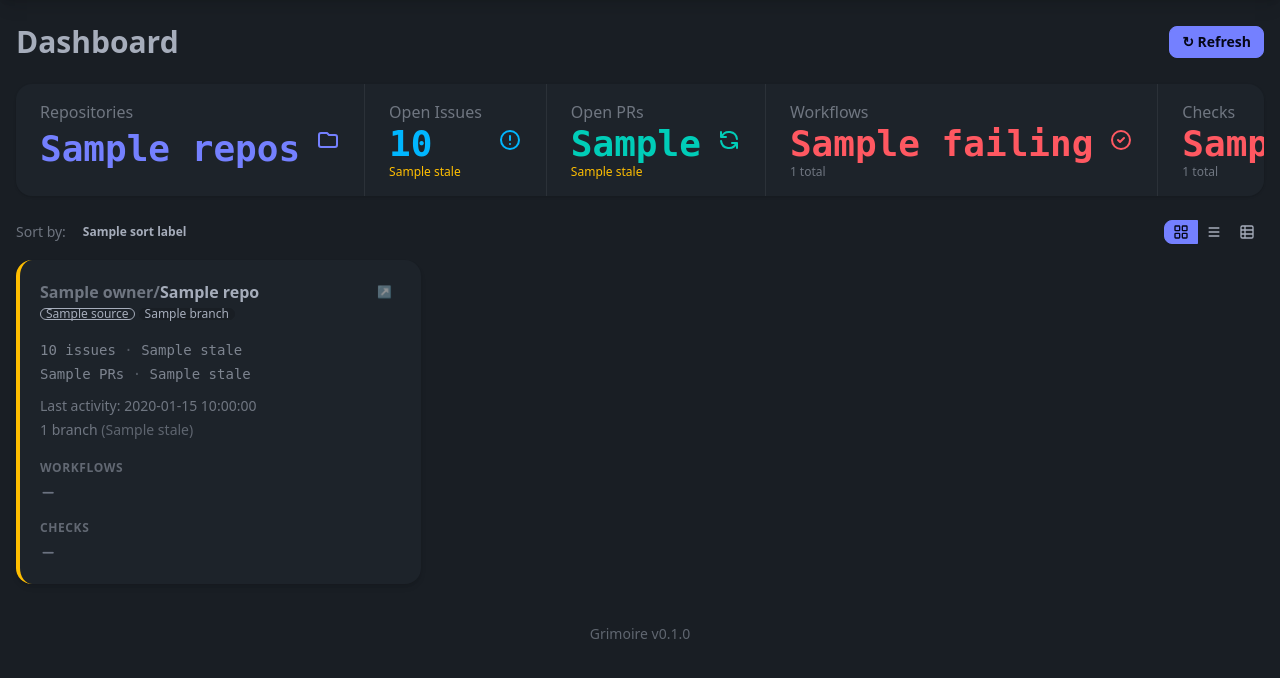
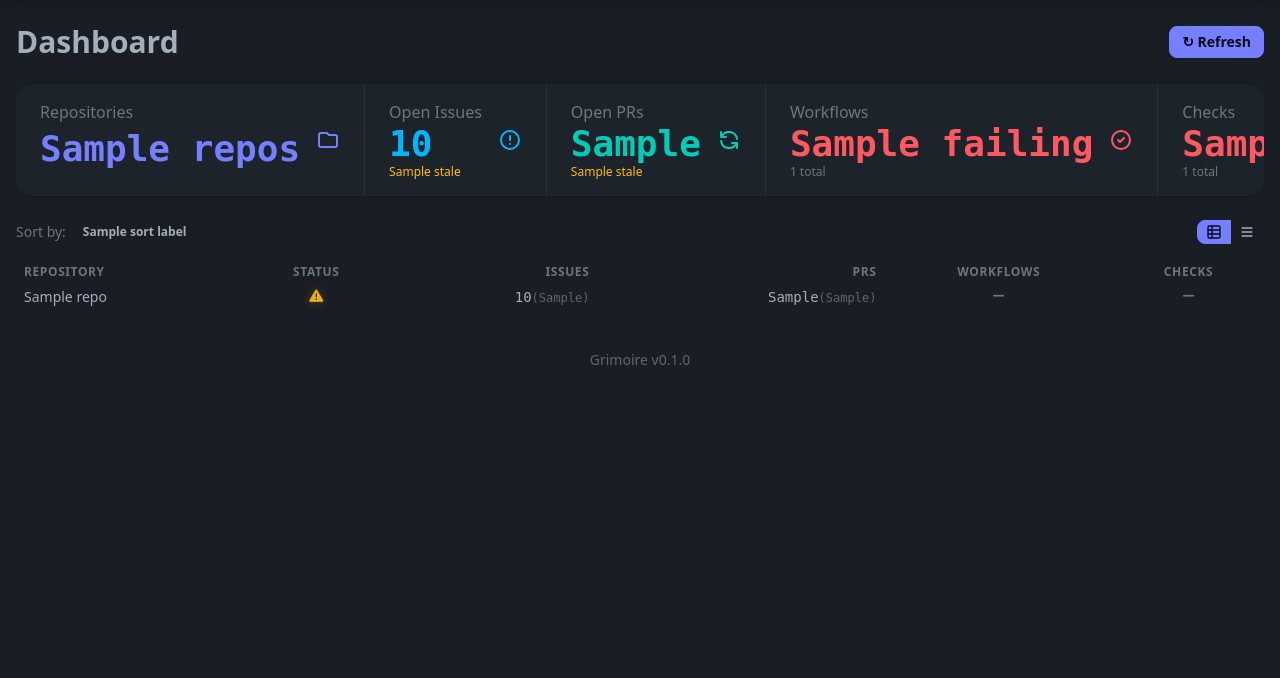
Before and after one commit to danielvm-git/grimoire, a FastAPI app: template src/grimoire/web/templates/dashboard.html in a window 1280 px wide. Shown: the part 69-747 px from the top of the page. Run offline with FastAPI, Linux system fonts and the light colour scheme; the template is opened without the code that fills it: most values are stand-ins (such as "Sample title", 1, 10 or a date in 2020); some libraries are stand-ins or nearby versions.

Commit message:
feat: replace Grid/Table views with compact Matrix view
Introduce an ultra-compact Matrix view (dense table with columns:
Repository, Status, Issues, PRs, Workflows, Checks) as the new default
dashboard view. Each cell uses a single FontAwesome icon or small number
for maximum information density.

- Add dashboard_matrix.html with sortable column headers via HTMX
- Add 'health' sort key (error → warning → ok)
- Remove Grid (cards) and Table views and their templates
- Update view switcher to Matrix/List only
- Migrate legacy localStorage view preferences
- Update tests from cards/table → matrix endpoints

Co-authored-by: Copilot <223556219+Copilot@users.noreply.github.com>

```diff
--- a/src/grimoire/web/templates/dashboard.html
+++ b/src/grimoire/web/templates/dashboard.html
@@ -93,21 +93,18 @@
         {% endfor %}
     </div>
     <div class="join" id="view-switcher">
-        <button class="btn btn-xs join-item view-btn" data-view="grid" onclick="switchView('grid')" title="Grid view">
-            <svg xmlns="http://www.w3.org/2000/svg" class="w-4 h-4" fill="none" viewBox="0 0 24 24" stroke="currentColor" stroke-width="2"><rect x="3" y="3" width="7" height="7" rx="1"/><rect x="14" y="3" width="7" height="7" rx="1"/><rect x="3" y="14" width="7" height="7" rx="1"/><rect x="14" y="14" width="7" height="7" rx="1"/></svg>
+        <button class="btn btn-xs join-item view-btn" data-view="matrix" onclick="switchView('matrix')" title="Matrix view">
+            <svg xmlns="http://www.w3.org/2000/svg" class="w-4 h-4" fill="none" viewBox="0 0 24 24" stroke="currentColor" stroke-width="2"><rect x="3" y="3" width="18" height="18" rx="2"/><path d="M3 9h18M3 15h18M9 3v18"/></svg>
         </button>
         <button class="btn btn-xs join-item view-btn" data-view="list" onclick="switchView('list')" title="List view">
             <svg xmlns="http://www.w3.org/2000/svg" class="w-4 h-4" fill="none" viewBox="0 0 24 24" stroke="currentColor" stroke-width="2"><path d="M4 6h16M4 12h16M4 18h16"/></svg>
-        </button>
-        <button class="btn btn-xs join-item view-btn" data-view="table" onclick="switchView('table')" title="Table view">
-            <svg xmlns="http://www.w3.org/2000/svg" class="w-4 h-4" fill="none" viewBox="0 0 24 24" stroke="currentColor" stroke-width="2"><rect x="3" y="3" width="18" height="18" rx="2"/><path d="M3 9h18M3 15h18M9 3v18"/></svg>
         </button>
     </div>
 </div>
 
 {# ── Repo Grid ────────────────────────────────────────────────────── #}
 <div id="repo-grid">
-    {% include "partials/dashboard_cards.html" %}
+    {% include "partials/dashboard_matrix.html" %}
 </div>
 
 {% else %}
@@ -127,12 +124,13 @@
 
 <script>
     const VIEW_PARTIALS = {
-        grid:  '/partials/dashboard-cards',
-        list:  '/partials/dashboard-list',
-        table: '/partials/dashboard-table',
+        matrix: '/partials/dashboard-matrix',
+        list:   '/partials/dashboard-list',
     };
 
-    let currentView = localStorage.getItem('grimoire-view') || 'grid';
+    let currentView = localStorage.getItem('grimoire-view') || 'matrix';
+    // Migrate legacy view preferences to valid options
+    if (!(currentView in VIEW_PARTIALS)) currentView = 'matrix';
     let currentSort = '{{ sort }}';
     let currentDir  = '{{ dir }}';
 
@@ -165,7 +163,7 @@
     // On page load, apply saved view preference
     document.addEventListener('DOMContentLoaded', function() {
         updateViewButtons();
-        if (currentView !== 'grid') {
+        if (currentView !== 'matrix') {
             fetchView();
         }
     });
--- a/src/grimoire/web/templates/partials/dashboard_cards.html
+++ /dev/null
@@ -1,112 +0,0 @@
-<div class="grid grid-cols-1 md:grid-cols-2 xl:grid-cols-3 gap-4">
-{% for repo in repos %}
-<div class="card bg-base-100 shadow-md hover:shadow-lg transition-shadow {% if repo.health_status == 'error' %}border-l-4 border-error{% elif repo.health_status == 'warning' %}border-l-4 border-warning{% endif %}">
-    <div class="card-body p-5">
-        {# ── Header ── #}
-        <div class="flex justify-between items-start">
-            <div>
-                <h3 class="card-title text-base">
-                    <a href="/repo/{{ repo.full_name }}" class="link link-hover">
-                        <span class="opacity-60">{{ repo.owner }}/</span><span class="font-bold">{{ repo.name }}</span>
-                    </a>
-                </h3>
-                <div class="flex flex-wrap gap-1 mt-1">
-                    <span class="badge badge-outline badge-xs">{{ repo.source }}</span>
-                    {% for branch in repo.branches %}
-                    <span class="badge badge-ghost badge-xs">{{ branch }}</span>
-                    {% endfor %}
-                </div>
-            </div>
-            <a href="https://github.com/{{ repo.full_name }}" target="_blank" rel="noopener"
-               class="btn btn-ghost btn-xs opacity-50 hover:opacity-100" title="View on GitHub">↗</a>
-        </div>
-
-        {# ── Stats Row ── #}
-        <div class="flex flex-wrap gap-x-4 gap-y-1 mt-3 text-sm font-mono-nums">
-            <span>
-                <span class="opacity-70">{{ repo.open_issues }} issues</span>
-                {% if repo.stale_issues %}
-                <span class="opacity-40"> · </span>
-                <span class="{% if repo.open_issues > 0 and (repo.stale_issues * 100 / repo.open_issues) >= staleness.problematic_stale_issues_pct %}text-warning{% else %}opacity-70{% endif %}">{{ repo.stale_issues }} stale</span>
-                {% endif %}
-            </span>
-            <span>
-                <span class="opacity-70">{{ repo.open_prs }} PRs</span>
-                {% if repo.stale_prs %}
-                <span class="opacity-40"> · </span>
-                <span class="{% if repo.open_prs > 0 and (repo.stale_prs * 100 / repo.open_prs) >= staleness.problematic_stale_prs_pct %}text-warning{% else %}opacity-70{% endif %}">{{ repo.stale_prs }} stale</span>
-                {% endif %}
-            </span>
-        </div>
-
-        {# ── Last Activity & Branches ── #}
-        <div class="flex flex-wrap gap-x-4 gap-y-1 mt-1 text-sm">
-            {% if repo.last_commit_at %}
-            <span class="opacity-60" title="{{ repo.last_commit_at.strftime('%Y-%m-%d %H:%M UTC') }}">
-                Last activity: {{ time_ago(repo.last_commit_at) }}
-            </span>
-            {% endif %}
-            {% if repo.total_branches %}
-            <a href="https://github.com/{{ repo.full_name }}/branches" target="_blank" rel="noopener" class="link link-hover opacity-60">
-                {{ repo.total_branches }} branch{{ 'es' if repo.total_branches != 1 else '' }}{% if repo.stale_branches %} <span class="opacity-80">({{ repo.stale_branches }} stale)</span>{% endif %}
-            </a>
-            {% endif %}
-        </div>
-
-        {# ── Workflows ── #}
-        {% if repo.workflows_by_branch %}
-        <div class="mt-3">
-            <div class="text-xs font-semibold opacity-50 uppercase tracking-wider mb-1">Workflows</div>
-            {% for branch, workflows in repo.workflows_by_branch.items() %}
-            <div class="flex items-center gap-1.5 {% if not loop.first %}mt-1{% endif %}">
-                {% if repo.branches | length > 1 %}
-                <span class="text-xs opacity-50 w-20 truncate" title="{{ branch }}">{{ branch }}</span>
-                {% endif %}
-                {% for wf in workflows %}
-                <div class="tooltip tooltip-top" data-tip="{{ wf.name }}: {{ wf.status }}">
-                    <a href="{{ wf.run_url or wf.url }}" target="_blank" rel="noopener">
-                        {% if wf.status == "success" %}<i class="fa-solid fa-check status-icon status-icon-success"></i>
-                        {% elif wf.status == "failure" %}<i class="fa-solid fa-xmark status-icon status-icon-failure"></i>
-                        {% elif wf.status == "pending" %}<i class="fa-solid fa-clock status-icon status-icon-pending"></i>
-                        {% else %}<i class="fa-solid fa-minus status-icon status-icon-unknown"></i>{% endif %}
-                    </a>
-                </div>
-                {% endfor %}
-            </div>
-            {% endfor %}
-        </div>
-        {% endif %}
-
-        {# ── Checks ── #}
-        {% if repo.checks_by_branch %}
-        <div class="mt-2">
-            <div class="text-xs font-semibold opacity-50 uppercase tracking-wider mb-1">Checks</div>
-            {% for branch, checks in repo.checks_by_branch.items() %}
-            <div class="flex items-center gap-1.5 {% if not loop.first %}mt-1{% endif %}">
-                {% if repo.branches | length > 1 %}
-                <span class="text-xs opacity-50 w-20 truncate" title="{{ branch }}">{{ branch }}</span>
-                {% endif %}
-                {% for chk in checks %}
-                <div class="tooltip tooltip-top" data-tip="{{ chk.check_name }}: {{ chk.status }}">
-                    {% if chk.status == "pass" %}<i class="fa-solid fa-check status-icon status-icon-pass"></i>
-                    {% elif chk.status == "fail" %}<i class="fa-solid fa-xmark status-icon status-icon-fail"></i>
-                    {% else %}<i class="fa-solid fa-minus status-icon status-icon-not-run"></i>{% endif %}
-                </div>
-                {% endfor %}
-            </div>
-            {% endfor %}
-        </div>
-        {% endif %}
-
-        {# ── Warning ── #}
-        {% if repo.warnings %}
-        <div class="mt-2">
-            <div class="tooltip tooltip-bottom" data-tip="{{ repo.warnings | join('; ') }}">
-                <span class="text-warning text-xs">⚠ {{ repo.warnings | length }} warning{{ 's' if repo.warnings | length > 1 }}</span>
-            </div>
-        </div>
-        {% endif %}
-    </div>
-</div>
-{% endfor %}
-</div>
--- /dev/null
+++ b/src/grimoire/web/templates/partials/dashboard_matrix.html
@@ -0,0 +1,99 @@
+<div class="overflow-x-auto">
+<table class="table table-xs w-full">
+    <thead>
+        <tr class="text-xs uppercase tracking-wider">
+            {% set hx_base = "/partials/dashboard-matrix" %}
+            {% set next_dir = "desc" if (dir == "asc") else "asc" %}
+            <th class="cursor-pointer hover:text-primary py-1"
+                hx-get="{{ hx_base }}?sort=name&dir={% if sort == 'name' %}{{ next_dir }}{% else %}asc{% endif %}"
+                hx-target="#repo-grid" hx-swap="innerHTML">
+                Repository {% if sort == 'name' %}{% if dir == 'asc' %}▲{% else %}▼{% endif %}{% endif %}
+            </th>
+            <th class="cursor-pointer hover:text-primary text-center py-1"
+                hx-get="{{ hx_base }}?sort=health&dir={% if sort == 'health' %}{{ next_dir }}{% else %}desc{% endif %}"
+                hx-target="#repo-grid" hx-swap="innerHTML">
+                Status {% if sort == 'health' %}{% if dir == 'asc' %}▲{% else %}▼{% endif %}{% endif %}
+            </th>
+            <th class="cursor-pointer hover:text-primary text-right py-1"
+                hx-get="{{ hx_base }}?sort=issues&dir={% if sort == 'issues' %}{{ next_dir }}{% else %}desc{% endif %}"
+                hx-target="#repo-grid" hx-swap="innerHTML">
+                Issues {% if sort == 'issues' %}{% if dir == 'asc' %}▲{% else %}▼{% endif %}{% endif %}
+            </th>
+            <th class="cursor-pointer hover:text-primary text-right py-1"
+                hx-get="{{ hx_base }}?sort=prs&dir={% if sort == 'prs' %}{{ next_dir }}{% else %}desc{% endif %}"
+                hx-target="#repo-grid" hx-swap="innerHTML">
+                PRs {% if sort == 'prs' %}{% if dir == 'asc' %}▲{% else %}▼{% endif %}{% endif %}
+            </th>
+            <th class="text-center py-1">Workflows</th>
+            <th class="text-center py-1">Checks</th>
+        </tr>
+    </thead>
+    <tbody>
+        {% for repo in repos %}
+        <tr class="hover">
+            {# ── Repository Name ── #}
+            <td class="py-0.5">
+                <a href="/repo/{{ repo.full_name }}" class="link link-hover text-sm"
+                   title="{{ repo.full_name }}">{{ repo.name }}</a>
+            </td>
+
+            {# ── Health Status Icon ── #}
+            <td class="text-center py-0.5">
+                {% if repo.health_status == 'error' %}
+                <i class="fa-solid fa-xmark status-icon status-icon-failure" title="Error: failing workflows or checks"></i>
+                {% elif repo.health_status == 'warning' %}
+                <i class="fa-solid fa-triangle-exclamation status-icon status-icon-pending" title="Warning: stale items or check warnings"></i>
+                {% else %}
+                <i class="fa-solid fa-check status-icon status-icon-success" title="Healthy"></i>
+                {% endif %}
+            </td>
+
+            {# ── Issues ── #}
+            <td class="text-right font-mono-nums text-sm py-0.5">
+                {{ repo.open_issues }}{% if repo.stale_issues %}<span class="text-xs {% if repo.open_issues > 0 and (repo.stale_issues * 100 / repo.open_issues) >= staleness.problematic_stale_issues_pct %}text-warning{% else %}opacity-50{% endif %}">({{ repo.stale_issues }})</span>{% endif %}
+            </td>
+
+            {# ── PRs ── #}
+            <td class="text-right font-mono-nums text-sm py-0.5">
+                {{ repo.open_prs }}{% if repo.stale_prs %}<span class="text-xs {% if repo.open_prs > 0 and (repo.stale_prs * 100 / repo.open_prs) >= staleness.problematic_stale_prs_pct %}text-warning{% else %}opacity-50{% endif %}">({{ repo.stale_prs }})</span>{% endif %}
+            </td>
+
+            {# ── Workflows ── #}
+            <td class="text-center py-0.5">
+                <div class="flex items-center justify-center gap-0.5">
+                    {% for branch, workflows in repo.workflows_by_branch.items() %}
+                        {% for wf in workflows %}
+                        <div class="tooltip tooltip-top" data-tip="{{ wf.name }} ({{ branch }}): {{ wf.status }}">
+                            <a href="{{ wf.run_url or wf.url }}" target="_blank" rel="noopener">
+                                {% if wf.status == "success" %}<i class="fa-solid fa-check status-icon status-icon-success"></i>
+                                {% elif wf.status == "failure" %}<i class="fa-solid fa-xmark status-icon status-icon-failure"></i>
+                                {% elif wf.status == "pending" %}<i class="fa-solid fa-clock status-icon status-icon-pending"></i>
+                                {% else %}<i class="fa-solid fa-minus status-icon status-icon-unknown"></i>{% endif %}
+                            </a>
+                        </div>
+                        {% endfor %}
+                    {% endfor %}
+                </div>
+            </td>
+
+            {# ── Checks ── #}
+            <td class="text-center py-0.5">
+                {% if repo.checks_by_branch %}
+                <div class="flex items-center justify-center gap-0.5">
+                    {% for branch, checks in repo.checks_by_branch.items() %}
+                        {% for chk in checks %}
+                        <div class="tooltip tooltip-top" data-tip="{{ chk.check_name }} ({{ branch }}): {{ chk.status }}">
+                            {% if chk.status == "pass" %}<i class="fa-solid fa-check status-icon status-icon-pass"></i>
+                            {% elif chk.status == "fail" %}<i class="fa-solid fa-xmark status-icon status-icon-fail"></i>
+                            {% else %}<i class="fa-solid fa-minus status-icon status-icon-not-run"></i>{% endif %}
+                        </div>
+                        {% endfor %}
+                    {% endfor %}
+                </div>
+                {% endif %}
+            </td>
+        </tr>
+        {% endfor %}
+    </tbody>
+</table>
+</div>
```
Also changed, not shown: src/grimoire/web/router.py (+8 -23 lines), src/grimoire/web/templates/partials/dashboard_table.html (deleted, +0 -131 lines), tests/test_web/test_router.py (+31 -67 lines).
